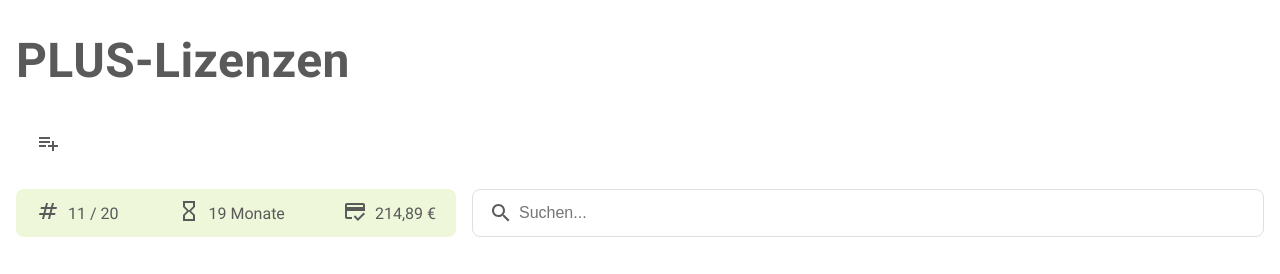
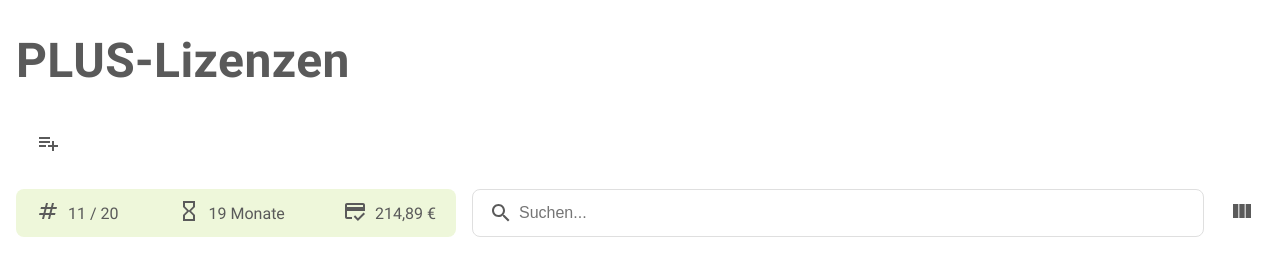
Before and after one commit to claraw-19/plus, a Next.js app: page / in a window 1280 px wide. Shown: the top 274 px of the page. Built offline with nearby package versions, Linux system fonts and the light colour scheme.

Commit message:
add button to reset column widths

```diff
--- a/pages/index.jsx
+++ b/pages/index.jsx
@@ -7,6 +7,7 @@ import { useEffect, useState } from "react";
 import KPI from "@/components/Plus/Kpi";
 import Filter from "@/components/Plus/Filter";
 import { filter, search } from "@/utils/filterAndSearch";
+import ViewColumnIcon from "@mui/icons-material/ViewColumn";
 
 export default function Plus() {
   const [singleOrders, setSingleOrders] = useState(
@@ -48,6 +49,15 @@ export default function Plus() {
     setSingleOrders(searchedSingleOrders);
   }, [filters, searchTerm]);
 
+  const resetColumnWidths = () => {
+    const equalWidth = 100 / columns.length;
+    const resetColumns = columns.map((column) => ({
+      ...column,
+      width: equalWidth,
+    }));
+    setColumns(resetColumns);
+  };
+
   return (
     <>
       <Styled.Header>
@@ -58,9 +68,11 @@ export default function Plus() {
           setSingleOrders={setSingleOrders}
           allSingleOrdersWithDependencies={allSingleOrdersWithDependencies}
         />
+
         <Styled.KPIAndSearchWrapper>
           <KPI singleOrdersWithDependencies={singleOrders} />
           <SearchBar searchTerm={searchTerm} setSearchTerm={setSearchTerm} />
+          <Styled.ViewColumnIcon onClick={resetColumnWidths} />
         </Styled.KPIAndSearchWrapper>
         <SingleOrdersListHeader columns={columns} setColumns={setColumns} />
       </Styled.Header>
@@ -83,6 +95,15 @@ export default function Plus() {
 }
 
 const Styled = {
+  ViewColumnIcon: styled(ViewColumnIcon)`
+    font-size: 2rem;
+    padding: 10px;
+    cursor: pointer;
+    &:hover {
+      border-radius: 100%;
+      background-color: ${({ theme }) => theme.colors.grey7};
+    }
+  `,
   singleOrdersList: styled.ul`
     list-style: none;
     margin: 0;
```
